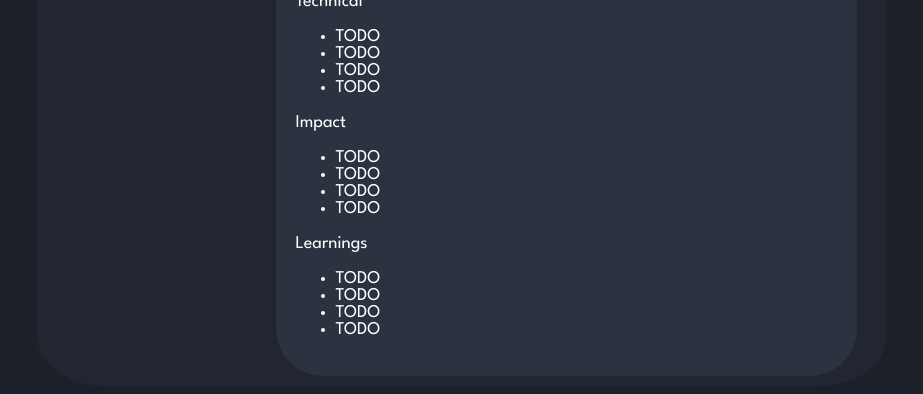
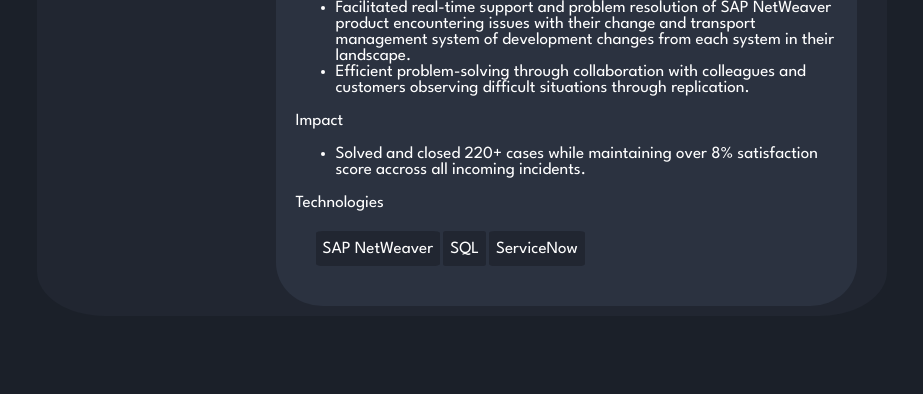
Before and after one commit to matt0946/matt0946.github.io, a website: page index.html in a window 1280 px wide. Shown: the part 1001-1395 px from the top of the page, without its empty margins (178-1101 px from the left). After the commit the page ends 1325 px from the top, so only its background shows below. Drawn offline with nearby package versions, Linux system fonts and the light colour scheme.

Commit message:
filled out work experiences and added highlight tab selection

```diff
--- a/index.html
+++ b/index.html
@@ -163,35 +163,35 @@
                 <div class="work-description">
                     Context
                     <ul>
-                        <li> TODO </li>
-                        <li> TODO </li>
-                        <li> TODO </li>
-                        <li> TODO </li>
+                        <li> Provided real time support for customers utilizing the SAP NetWeaver
+                             application, a software stack that allows businesses to integrate
+                             their data, business processes, and more into a unified SAP environment.
+                        </li>
                     </ul>
 
                     Technical
                     <ul>
-                        <li> TODO </li>
-                        <li> TODO </li>
-                        <li> TODO </li>
-                        <li> TODO </li>
+                        <li> Facilitated real-time support and problem resolution of SAP NetWeaver
+                             product encountering issues with their change and transport management system
+                             of development changes from each system in their landscape.  </li>
+                        <li> Efficient problem-solving through collaboration with colleagues
+                             and customers observing difficult situations through replication. </li>
                     </ul>
 
                     Impact
                     <ul>
-                        <li> TODO </li>
-                        <li> TODO </li>
-                        <li> TODO </li>
-                        <li> TODO </li>
+                        <li> Solved and closed 220+ cases while maintaining over 8% satisfaction
+                             score accross all incoming incidents. </li>
+
                     </ul>
 
-                    Learnings
-                    <ul>
-                        <li> TODO </li>
-                        <li> TODO </li>
-                        <li> TODO </li>
-                        <li> TODO </li>
-                    </ul>
+                    Technologies
+                    <div class="technology-container">
+                        <div class="technology-box">SAP NetWeaver</div>
+                        <div class="technology-box">SQL</div>
+                        <div class="technology-box">ServiceNow</div>
+                    </div>
+
             </div>
         </div>
 
@@ -209,35 +209,26 @@
                 <div class="work-description">
                     Context
                     <ul>
-                        <li> TODO </li>
-                        <li> TODO </li>
-                        <li> TODO </li>
-                        <li> TODO </li>
+                        <li> Maintained the Autonomous Emergency Breaking (AEB) database application
+                            at ICBC to ensure the accuracy of data for insurance purposes.
+                        </li>
                     </ul>
 
                     Technical
                     <ul>
-                        <li> TODO </li>
-                        <li> TODO </li>
-                        <li> TODO </li>
-                        <li> TODO </li>
+                        <li> Performing data verification of uploaded AEB data following an end-to-end
+                            process from developement to production environment using SQL queries.</li>
+                        <li> Performing data extractions from customer requirements using SQL queries. </li>
+                        <li> Collaborativey working in an agile scrum team to analyze project
+                            requirements and implement appropriate solutions. </li>
                     </ul>
 
-                    Impact
-                    <ul>
-                        <li> TODO </li>
-                        <li> TODO </li>
-                        <li> TODO </li>
-                        <li> TODO </li>
-                    </ul>
-
-                    Learnings
-                    <ul>
-                        <li> TODO </li>
-                        <li> TODO </li>
-                        <li> TODO </li>
-                        <li> TODO </li>
-                    </ul>
+                    Technologies
+                    <div class="technology-container">
+                        <div class="technology-box"> C# </div>
+                        <div class="technology-box"> SQL </div>
+                        <div class="technology-box"> OutSystems </div>
+                    </div>
             </div>
         </div>
 
@@ -255,35 +246,44 @@
                 <div class="work-description">
                     Context
                     <ul>
-                        <li> TODO </li>
-                        <li> TODO </li>
-                        <li> TODO </li>
-                        <li> TODO </li>
+                        <li> Responsible for development works on picoTera's upcoming smart hearing
+                            protection device releases. </li>
+
                     </ul>
 
                     Technical
                     <ul>
-                        <li> TODO </li>
-                        <li> TODO </li>
-                        <li> TODO </li>
-                        <li> TODO </li>
+                        <li> Developed and added new product functionality firmware code using C </li>
+                        <li> Designed and implemented android application features using Java and
+                            Android Studios. </li>
+                        <li> Validated vehicle backup alert detection algorithm using mathematical
+                            models using MATLAB.
+                        </li>
+                        <li> Performed manual field tests to newly implemented features for quality
+                            assurance.</li>
                     </ul>
 
                     Impact
                     <ul>
-                        <li> TODO </li>
-                        <li> TODO </li>
-                        <li> TODO </li>
-                        <li> TODO </li>
+                        <li> Designed, implemented, and tested a social distance alert
+                            feature on the smart hearing protection device prototype
+                            using bluetooth signals.</li>
+                        <li> Improved accuracy of vehicle backup alert detection algorithm
+                            and implemented a new algorithm that allows users to a specific
+                            vehicle-equipped backup speaker.</li>
+                        <li> Programically redued the device power consumption, resulting in
+                            50% more battery life. </li>
                     </ul>
 
-                    Learnings
-                    <ul>
-                        <li> TODO </li>
-                        <li> TODO </li>
-                        <li> TODO </li>
-                        <li> TODO </li>
-                    </ul>
+                    Technologies
+                    <div class="technology-container">
+                        <div class="technology-box">C</div>
+                        <div class="technology-box">Java</div>
+                        <div class="technology-box">PSoC</div>
+                        <div class="technology-box">MATLAB</div>
+                        <div class="technology-box">HTML</div>
+                        <div class="technology-box">CSS</div>
+                    </div>
             </div>
         </div>
     </div>
--- a/logic.js
+++ b/logic.js
@@ -33,9 +33,18 @@ function about_collapse() {
 }
 
 function work_showTab(tabName) {
-    document.querySelectorAll('.workexperience').forEach(function(tab) {
+    var tabs = document.querySelectorAll('.workexperience');
+    tabs.forEach(function(tab) {
         tab.addEventListener('click', function() {
             var tabId = this.dataset.tab;
+
+            // Remove the active class from all tabs
+            tabs.forEach(function(tab) {
+                tab.classList.remove('active-tab');
+            });
+
+            // Add the active class to the clicked tab
+            this.classList.add('active-tab');
 
             // Hide all content
             document.querySelectorAll('.work-cont').forEach(function(content) {
--- a/style.css
+++ b/style.css
@@ -15,7 +15,7 @@ html {
 
 body {
     font-family: 'League Spartan';
-    font-size: 18px;
+    font-size: 17px;
 }
 
 .title {
@@ -74,7 +74,7 @@ body {
     border-radius: 8px;
     height: 40px;
     width: 80px;
-    font-size: 16px;
+    font-size: 14px;
     font-weight: bold;
     line-height: 40px;
     display: inline-block;
@@ -164,7 +164,9 @@ body {
 }
 
 .work-boxtitle {
-    padding-top:10px
+    padding-top:10px;
+    font-size: 20px;
+    font-style: bold;
 }
 
 .workexperience {
@@ -187,7 +189,7 @@ body {
 }
 
 .workexperience:hover {
-    background-color: rgb(59, 82, 128); /* Replace with your desired color */
+    background-color: rgba(46, 56, 100, 0.363); /* Replace with your desired color */
 }
 
 .work-header {
@@ -212,3 +214,26 @@ body {
 .work-description {
     padding-top:10px;
 }
+
+.technology-container {
+    display: flex;
+    padding: 20px;
+    gap:3px;
+}
+
+.technology-box {
+    display: flex;
+    justify-content: center;
+    align-items: center;
+    border-radius: 6%;
+    height: 35px;
+    padding:0 7px;
+    line-height: 2;
+    background-color: rgb(33, 38, 49);
+    color: rgb(255, 255, 255);
+    font-size: 17px;
+}
+
+.active-tab {
+    background-color: rgba(46, 56, 100, 0.747); /* Or any other style you want to apply to the active tab */
+}
```
